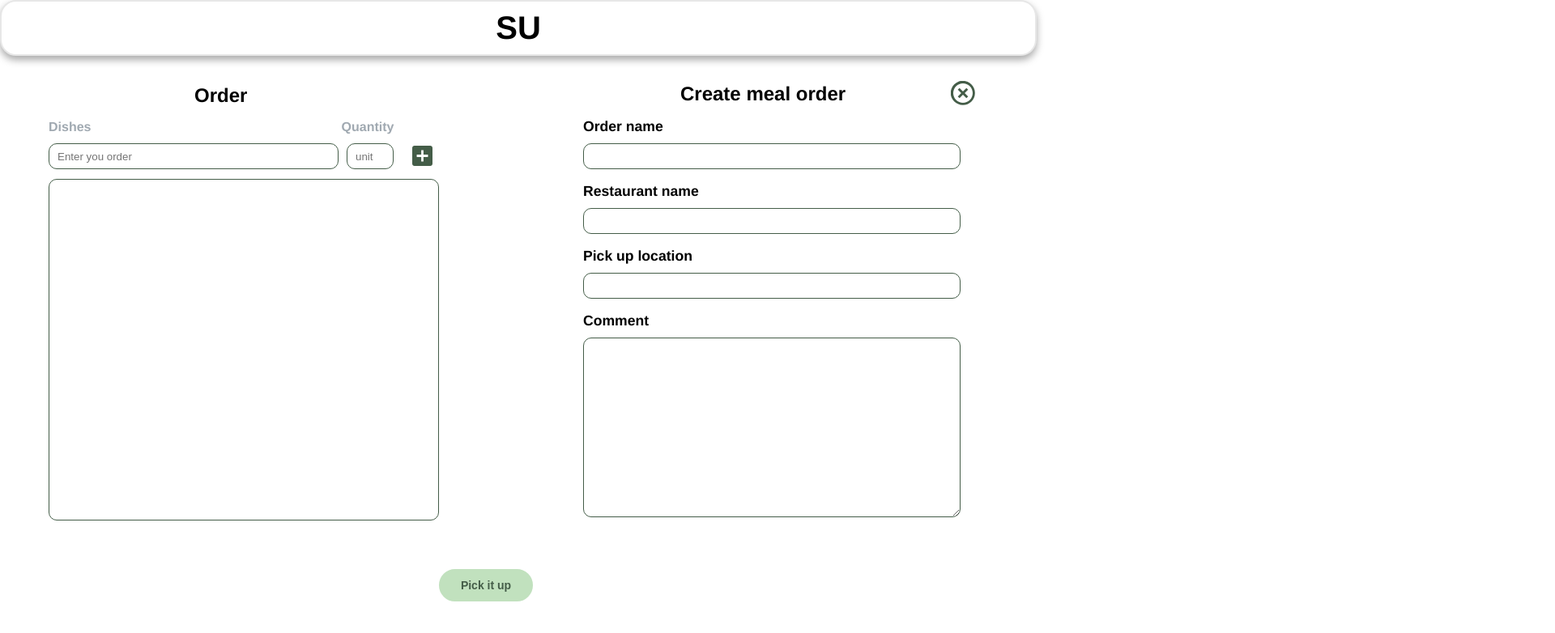
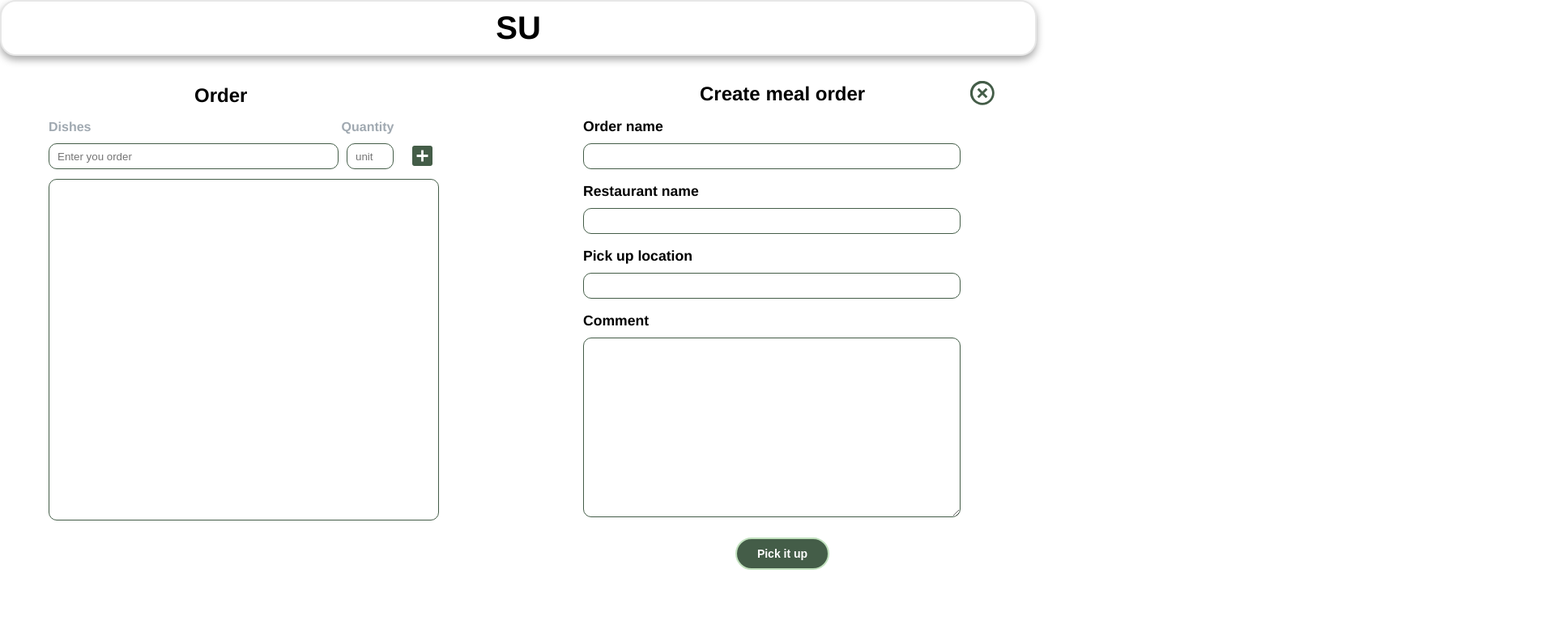
Before and after one commit to Green-Teaz123/Green_, a React (Create React App) app: page /create in a window 1280 px wide. Shown: the top 782 px of the page at 81% size, 1920 px wide, since content can reach past the window. Built offline with nearby package versions, Linux system fonts and the light colour scheme.

Commit message:
Tiger Boom

```diff
--- a/src/styles/createOrder.css
+++ b/src/styles/createOrder.css
@@ -139,7 +139,7 @@
         width: 1200px;
     }
     .create-order .header-create-order {
-        margin-right: -140%;
+        margin-right: -144%;
         margin-top: 1%;
     }
     .create-order .header-create-order p {
@@ -222,4 +222,10 @@
         margin-top: -80%;
         margin-left: 1%;
     }
+    .created{
+        margin-right: -61%;
+        margin-top: -2%;
+        background-color: #445D48;
+        color: white;
+    }
 }
```
